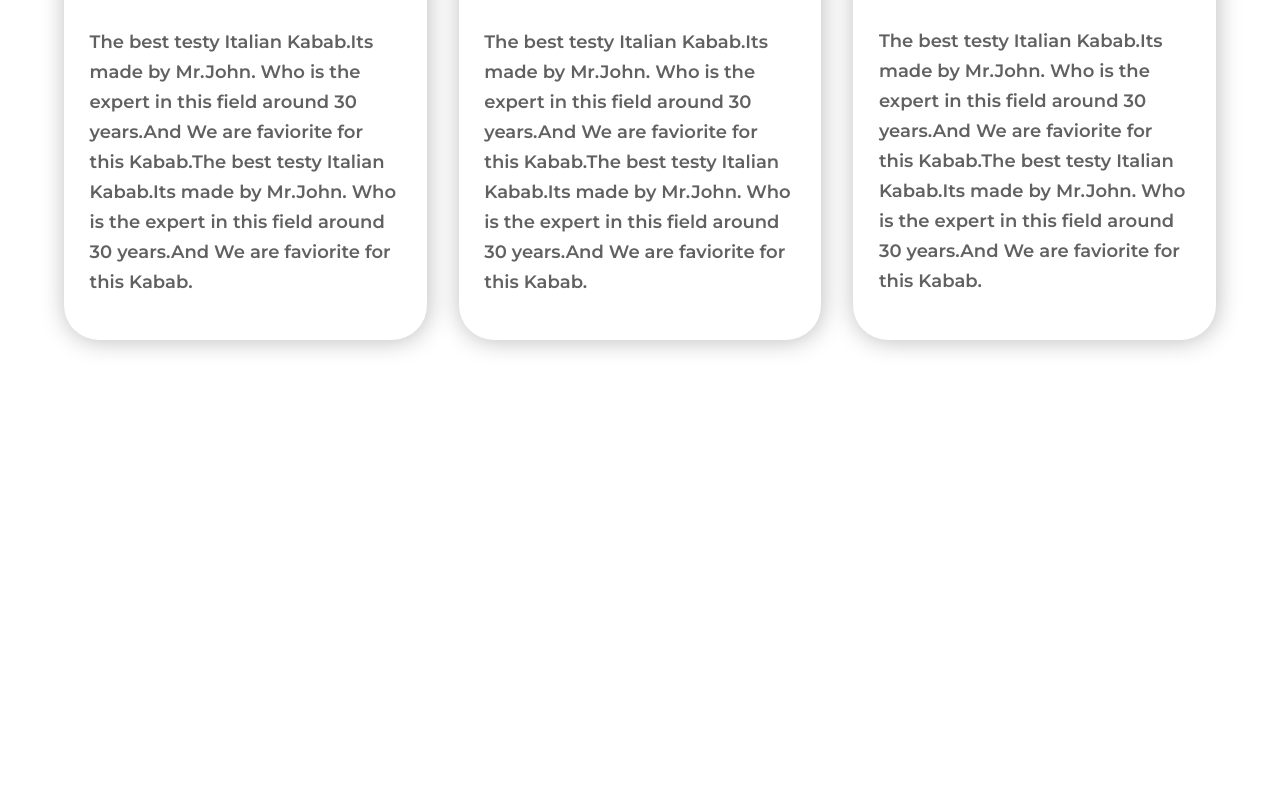
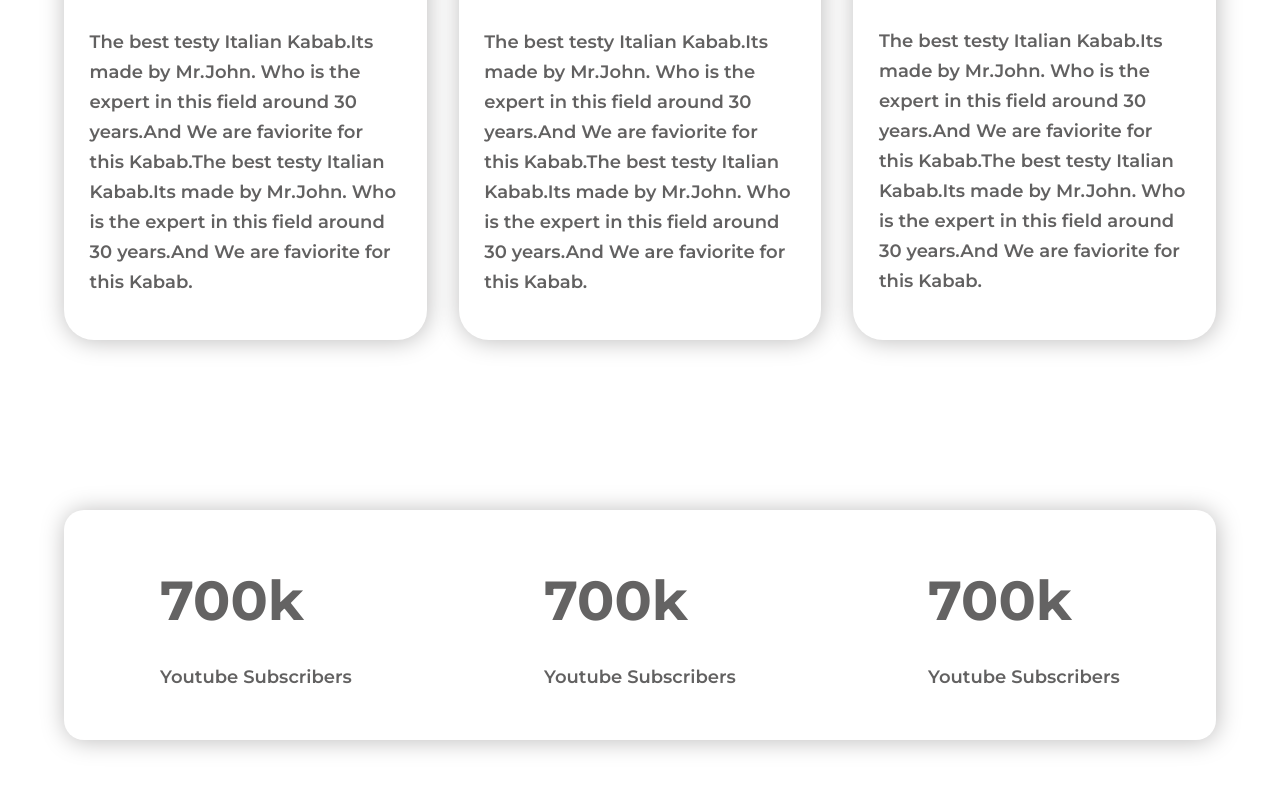
Before and after one commit to Ashraful2880/AI-Restaurant-First-Assignment, a plain HTML site: page index.html in a window 1280 px wide. Shown: the part 1909-2699 px from the top of the page. Before the commit the page ends 2339 px from the top, so only its background shows below. Drawn offline with Linux system fonts and the light colour scheme.

Commit message:
Social Section Added

```diff
--- a/index.html
+++ b/index.html
@@ -82,12 +82,23 @@
         </div>
     </section>
 
-
-
     <!-- Recipie Section Code End -->
 
     <!-- Social Section Code Start -->
-
+    <section class="social-section flex-container">
+        <div class="social-item">
+            <h1>700k</h1>
+            <p>Youtube Subscribers</p>
+        </div>
+        <div class="social-item">
+            <h1>700k</h1>
+            <p>Youtube Subscribers</p>
+        </div>
+        <div class="social-item">
+            <h1>700k</h1>
+            <p>Youtube Subscribers</p>
+        </div>
+    </section>
 
 
     <!-- Social Section Code End -->
--- a/style.css
+++ b/style.css
@@ -103,7 +103,7 @@ img{
     max-width: 33%;
     padding: 2%;
     box-shadow: 1px 1px 25px rgb(189, 188, 188);
-    border-radius: 35px;
+    border-radius: 30px;
 }
 .recipie-width img{
     border-radius: 25px;
@@ -119,12 +119,20 @@ img{
     margin-right: 5%;
 }
 
-
 /* Recipie CSS Section End */
 
 /* Social Section CSS Start */
-
-
+.social-section{
+    max-width: 90%;
+    margin: 80px auto;
+    box-shadow: 1px 1px 25px rgb(189, 188, 188);
+    border-radius: 20px;
+}
+.social-item{
+    max-width: 30%;
+    margin: auto;
+    padding:30px 50px ;
+}
 
 
 /* Social CSS Section End */
```
Also changed, not shown: images/Mobile App.png (added).
